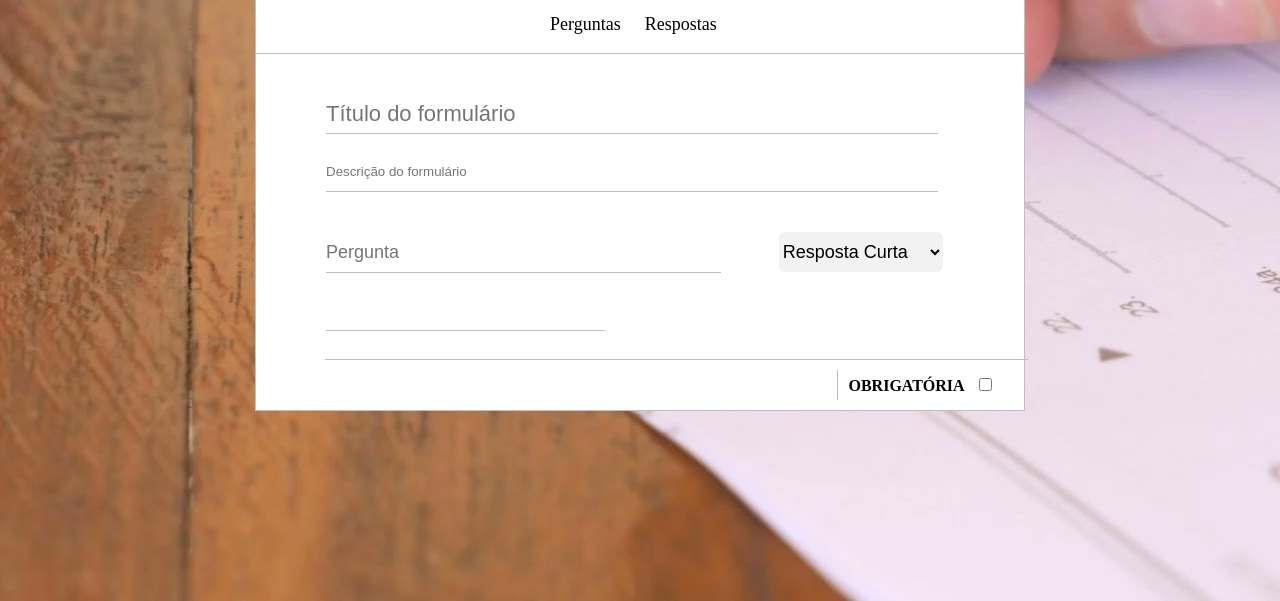
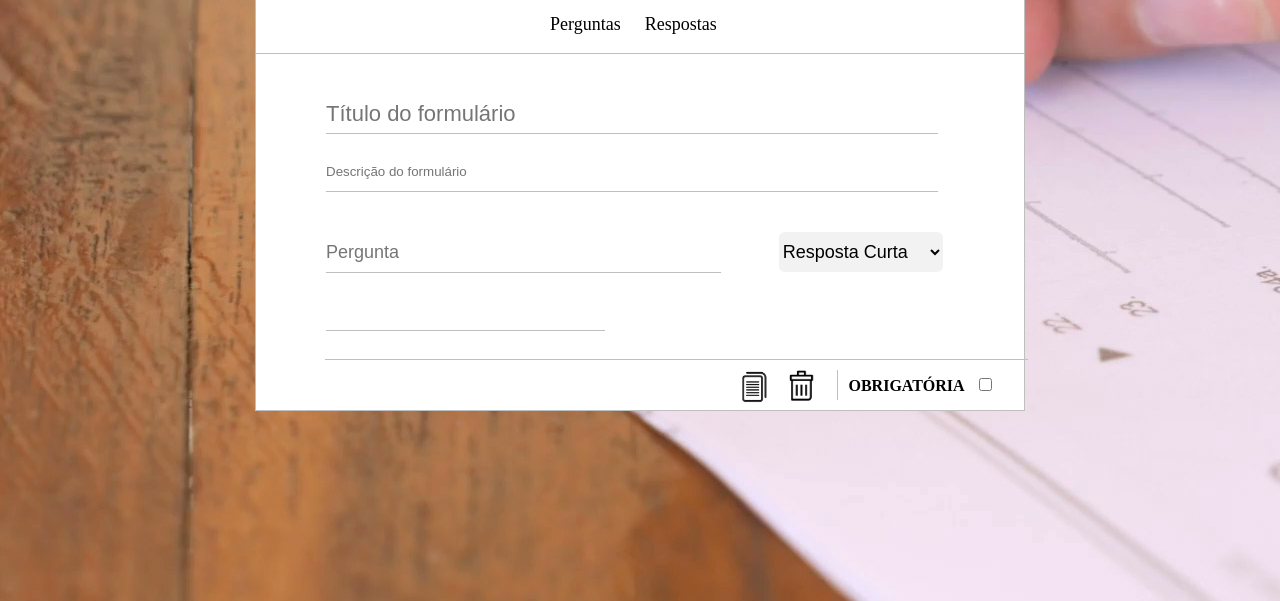
Before and after one commit to eduardolargado/projetoMineracaodeDados, a PHP site: page /formularios.html in a window 1280 px wide. Shown: the part 101-702 px from the top of the page. Run offline with PHP 8.4, Linux system fonts and the light colour scheme.

Commit message:
atualizei

```diff
--- a/Projeto Ramon/css/formularios.css
+++ b/Projeto Ramon/css/formularios.css
@@ -135,14 +135,16 @@ select {
 	border-top: 1px solid #bfbfbf;
 	height: 50px;
 	margin-left: 69px;
+	display: table;
 }
 
 .area-obrigatorio{
 	width: 170px;
 	border-left: solid 1px #bfbfbf;
-	float: right;
 	margin:10px 20px 0px 0px;
 	height: 30px;
+	float: right;
+
 }
 
 .area-obrigatorio input[type=checkbox]{
@@ -152,3 +154,20 @@ select {
 .obrigatorio{
 	margin-left: 10px;
 }
+
+.area-botoes {
+	width: 100px;
+	height: 50px;
+	float: right;
+}
+
+.dublicar {
+	width: 35px;
+	height: 35px;
+	padding-bottom: 5px;
+}
+
+.excluir {
+	width: 50px;
+	height: 50px;
+}
--- a/Projeto Ramon/formularios.html
+++ b/Projeto Ramon/formularios.html
@@ -48,10 +48,15 @@
 			</form><br>
 
 			<div class="barra-inferior">
+
 				 <div class="area-obrigatorio">
 				 	<label class="obrigatorio" for="obrigatorio"><strong>OBRIGATÓRIA</strong></label>
 				 	<input type="checkbox" name="obrigatorio" id="obrigatorio">
 				 </div>
+				 <div class="area-botoes">
+					<img src="img/Defult Text.png" class="dublicar">
+					<img src="img/delete_remove_bin_icon-icons.com_72400.png" class="excluir">
+				</div>
 			</div>
 		</div>
 
--- a/Projeto Ramon/index.html
+++ b/Projeto Ramon/index.html
@@ -16,11 +16,10 @@
 			<div class="area-logo"><img src="img/Facima.png" class="logo"></div>
 		</header><!-- ======== Fim do cabeçalho ==========-->
 
-		<!-- ======== Bem Vindo ========== -->
 		<div class="frase">
 			<h1>Seja Bem-Vindo</h1><br>
 			<h3>Aqui você faz formulários e os coleta de uma forma simples e prática.<p>Cadastre-se agora para conhecer todos os recursos.</p></h3><br><br>
-			<a href="cadastro.html"><button class="botao">Acessar/Cadastrar</button></a>
+			<button class="botao">Ir para o Formulário Facima</button>
 
 		</div>
 
```
Also changed, not shown: Projeto Ramon/css/inicial.css (line endings or trailing spaces), Projeto Ramon/img/Defult Text.png (added), Projeto Ramon/img/delete_remove_bin_icon-icons.com_72400.png (added), README.md (deleted).
